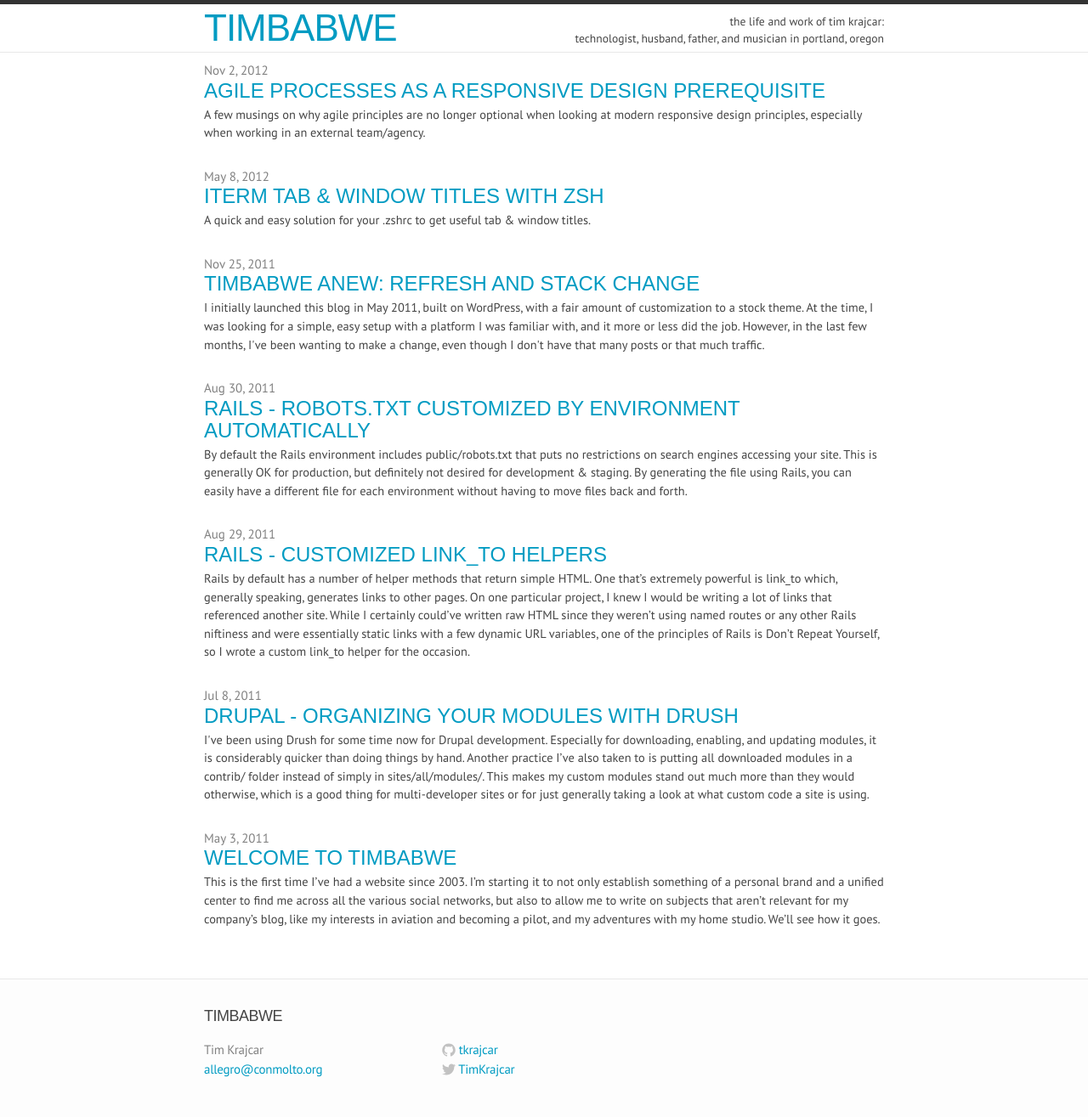
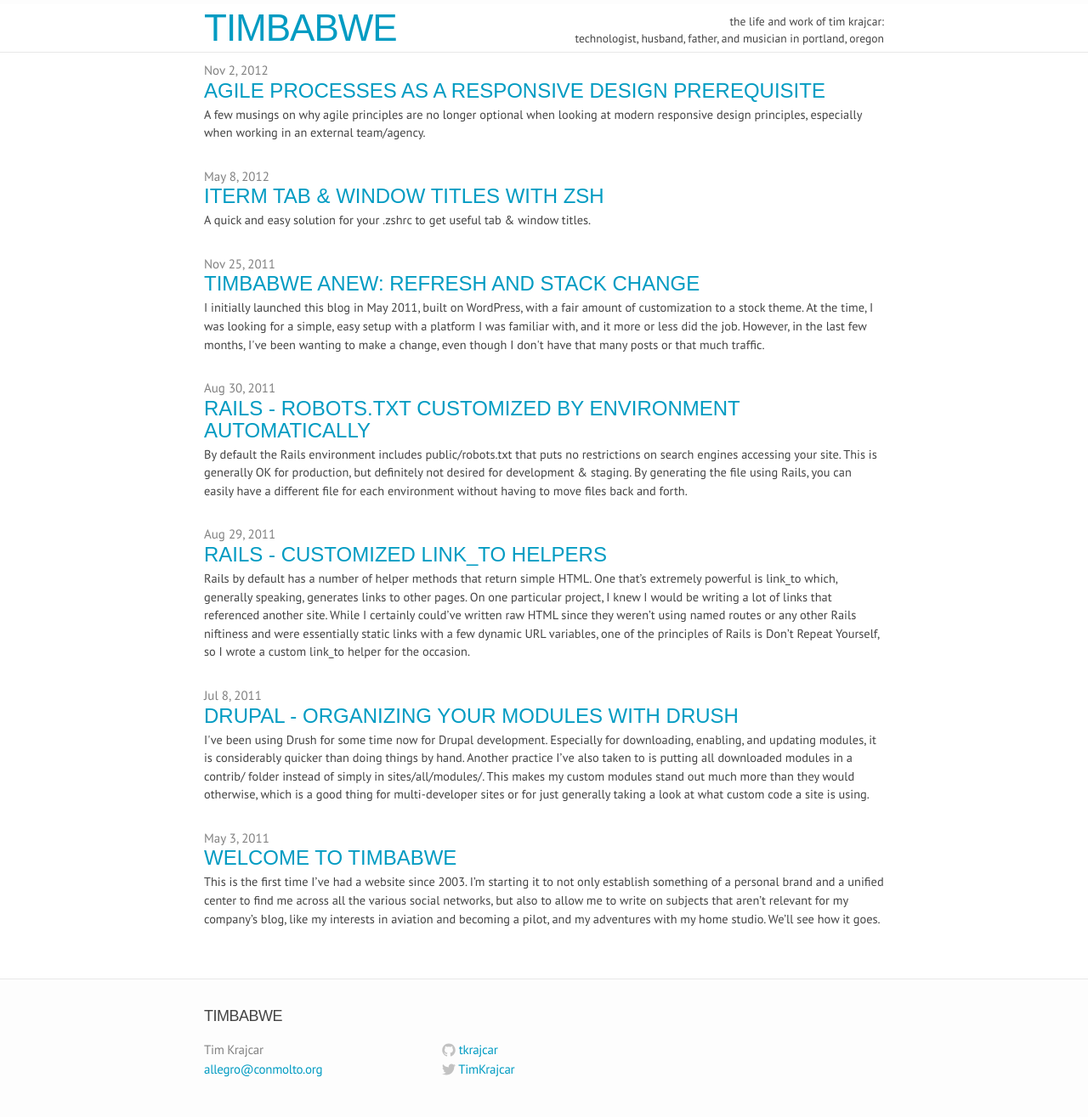
Before and after one commit to tkrajcar/tkrajcar.github.io, a Jekyll site: the page built from index.html, in a window 1280 px wide. Shown: the whole page at 85% size. Built offline with Jekyll 4.4.1, drawn with Linux system fonts in a browser that asks for light colours; some web fonts are replaced.

Commit message:
git rid of top black border

```diff
--- a/css/timbabwe.css
+++ b/css/timbabwe.css
@@ -13,6 +13,11 @@
 body {
     color: #444;
     font-family: 'PT Sans', sans-serif;
+}
+
+header.site-header {
+  margin-top: 5px;
+  border-top: 0;
 }
 
 .page-content {
```
